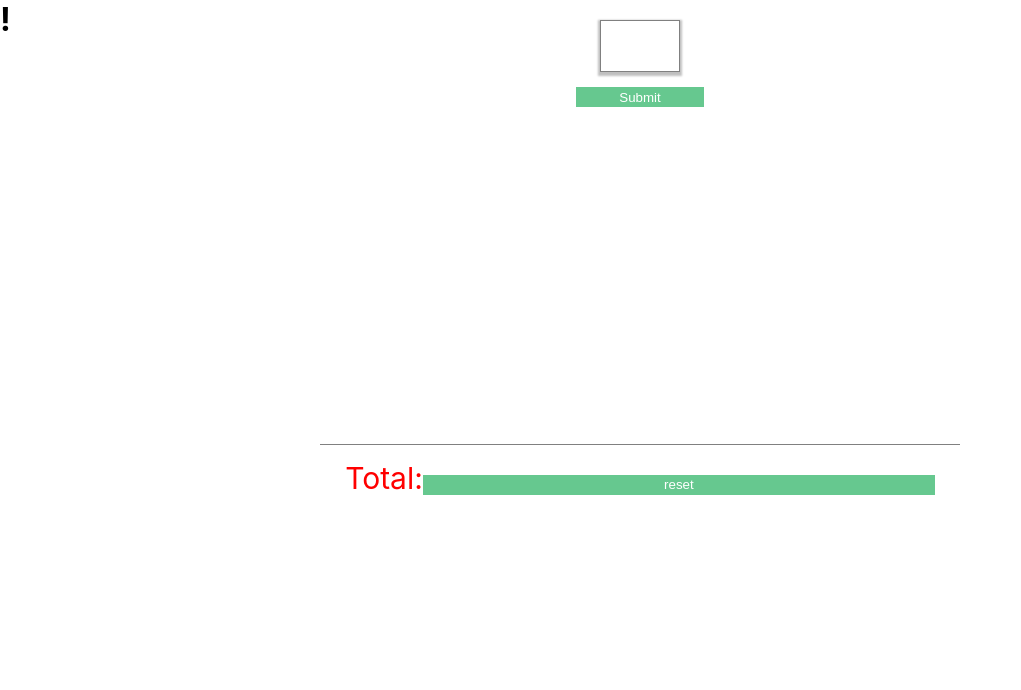
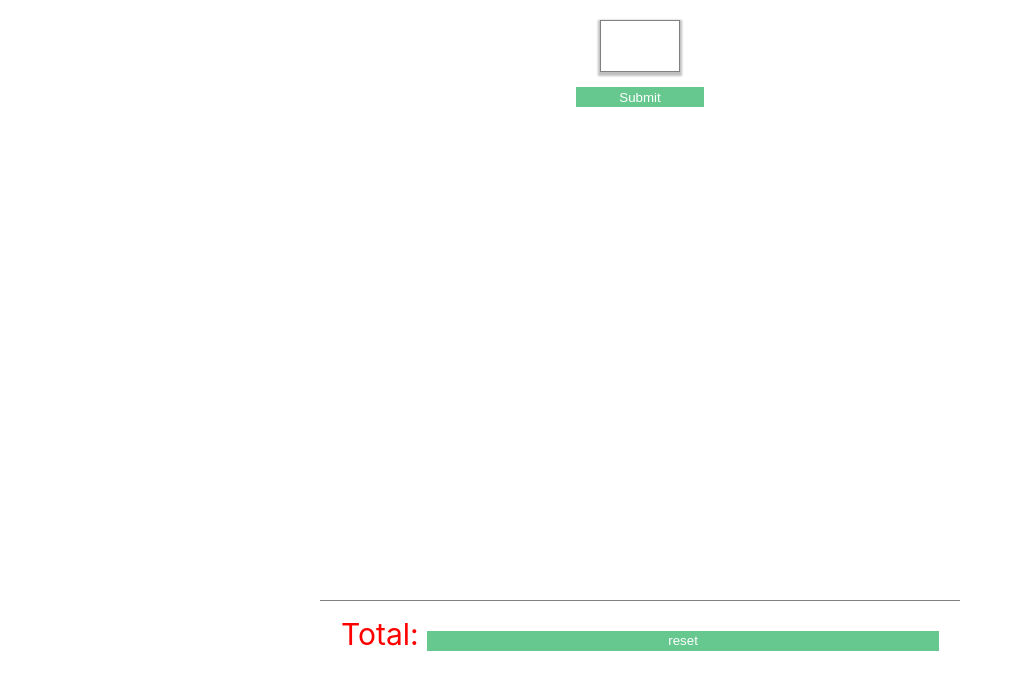
Before and after one commit to winstonCodes/task-tracker, a React (Create React App) app: page / in a window 1280 px wide. Shown: the top 690 px of the page, without its empty margins (0-1021 px from the left). Built offline with nearby package versions, Linux system fonts and the light colour scheme.

Commit message:
Add basic form, list, and total logic

```diff
--- a/src/App.js
+++ b/src/App.js
@@ -27,19 +27,29 @@ const App = () => {
   const [aetArray, setAetArray] = useState(aetData);
 
   const addAetObject = aet => {
-    let aetObject = {}
-    aetObject.submitTime = Date.now();
-    aetObject.aet = aet;
-    setAetArray([...aetArray, aetObject])
+    const newAet = Number(aet)
+    if (newAet){
+      let aetObject = {}
+      aetObject.submitTime = Date.now();
+      aetObject.aet = newAet;
+      setAetArray([...aetArray, aetObject])
+    }
+  }
+
+  const updateAetTotal = (array) => {
+    if (array.length > 1){
+      return array.reduce((sum, current) => (Number(sum) + Number(current)));
+    }
   }
 
 
+  // <header className="App-header"><h1>!</h1></header>
+
   return (
     <div className="App">
-      <header className="App-header"><h1>!</h1></header>
       <InputForm addAetObject={addAetObject} />
       <List aetArray={aetArray} />
-      <TotalFooter />
+      <TotalFooter aetArray={aetArray} updateAetTotal={updateAetTotal} />
     </div>
   );
 }
--- a/src/App.sass
+++ b/src/App.sass
@@ -6,15 +6,18 @@
 
 // !TODO: fix positioning on input/submit and total
 
+.App
+	height: 100vh
+
 .active
 	color: red
 	font-size: 30px
 
 .form-wrapper
-	position: fixed
-	left: 50%
-	margin-left: -100px
-	top: 0
+	// position: fixed
+	// left: 50%
+	// margin-left: -100px
+	// top: 0
 
 .main-AET-form
 	display: flex
@@ -42,13 +45,14 @@
 
 .list-wrapper
 	text-align: center
-	margin-top: 144px
+	overflow-y: scroll
+
+	// margin-top: 144px
 
 .list
 	list-style: none
 	display: inline-block
 	width: 100%
-	margin-bottom: 15px
 
 .list-item
 	text-align: center
@@ -57,8 +61,10 @@
 	// position: fixed
 	// bottom: 0
 	// left: 50%
-	// margin-left: -100px
-	background-color: white
+	// margin-left: -200px
+	// width: 400px
+	// background-color: white
+	margin-top: 10px
 	padding-bottom: 15px
 
 .time-total
@@ -72,7 +78,8 @@
 // Overide previous styles
 .App
 	display: grid
-	grid-auto-rows: minmax(140px, auto)
+	grid-template-columns: auto
+	grid-template-rows: 122px auto 210px
 
 .form-wrapper
 	grid-column: 1
@@ -80,8 +87,8 @@
 
 .list-wrapper
 	grid-column: 1
-	grid-row: 2/3
+	grid-row: 2
 
 .total-input-wrapper
 	grid-column: 1
-	grid-row: 4
+	grid-row: 3
--- a/src/components/InputForm/InputForm.js
+++ b/src/components/InputForm/InputForm.js
@@ -1,4 +1,4 @@
-import React, {useState} from 'react';
+import React, {useState, useEffect} from 'react';
 import "./InputForm.sass"
 
 const InputForm = props => {
@@ -22,6 +22,11 @@ const InputForm = props => {
 		setAet(initialAetState);
 	}
 
+	useEffect(() => {
+		var listEl = document.getElementsByClassName("list-wrapper")[0];
+		listEl.scrollBy(0, 36);
+	})
+
 
 	return (
 		<div className="form-wrapper">
--- a/src/components/List/List.js
+++ b/src/components/List/List.js
@@ -1,13 +1,20 @@
 import React from 'react';
 
 const List = props => {
+	// import array from props
 	const {aetArray} = props;
-	// const aetLiArray = aetArray.forEach(element => {
 
-	// });
+	// create an array of li
+	const aetLiArray = aetArray.map((value, index) => (
+		<li key={index}>
+			<span style={{fontSize: "10px"}}>{value.submitTime}</span>{value.aet}
+		</li>
+	));
+
+
 	return (
 		<div className="list-wrapper">
-			<ul className="list active js-list-ul" id="listUl"></ul>
+			<ul className="list active js-list-ul" id="listUl">{aetLiArray}</ul>
 		</div>
 	)
 }
--- a/src/components/TotalFooter/TotalFooter.js
+++ b/src/components/TotalFooter/TotalFooter.js
@@ -1,10 +1,26 @@
-import React from 'react';
+import React, {useState, useEffect} from 'react';
 import './TotalFooter.sass'
 
 const TotalFooter = props => {
+
+	const {aetArray, updateAetTotal} = props;
+
+
+	const totalInitialState = 0;
+	const [total, setTotal] = useState(totalInitialState);
+
+	// const aetTotal = aetArray.length > 1 ? aetArray.reduce((sum, current) => (parseInt(sum) + parseInt(current.aet))) : "";
+
+	// const aetTotal = 3;
+
+	useEffect(() => {
+		const numArray = aetArray.map(obj => obj.aet);
+		setTotal(updateAetTotal(numArray));
+	})
+
 	return (
 		< div className = "total-input-wrapper" >
-			<p className = "active time-total" id = "total" > Total:
+			<p className = "active time-total" id = "total" > Total: {total}
 				<input className = "submit-input" type = "button" value = "reset" id = "resetButton" />
 			</p>
 		</div>
```
